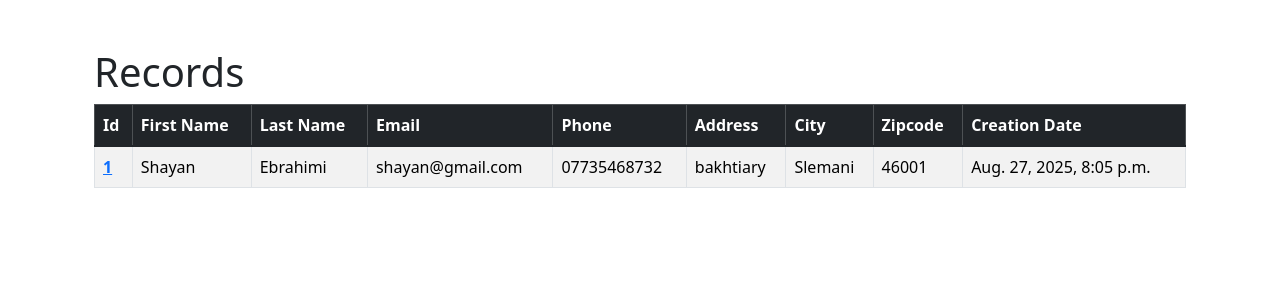
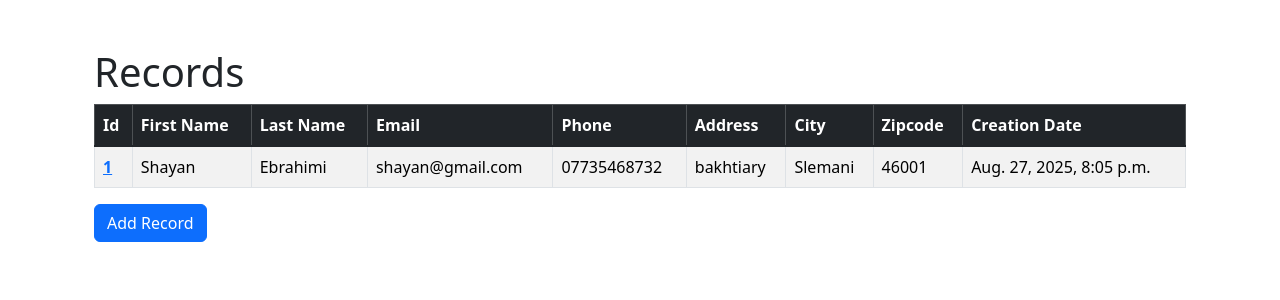
Before and after one commit to ShayannCoder/Django-Crm-App, a Django app: page / in a window 1280 px wide. Shown: the part 56-356 px from the top of the page. Run offline with Django 5.2, Linux system fonts and the light colour scheme; data comes from the database, SQL or seed files in the repository.

Commit message:
added a button to add a new record with no functionality yet

```diff
--- a/website/templates/home.html
+++ b/website/templates/home.html
@@ -41,4 +41,5 @@
 
   </tbody>
 </table>
+<a href="" class="btn btn-primary">Add Record</a>
 {% endblock content %}
```
